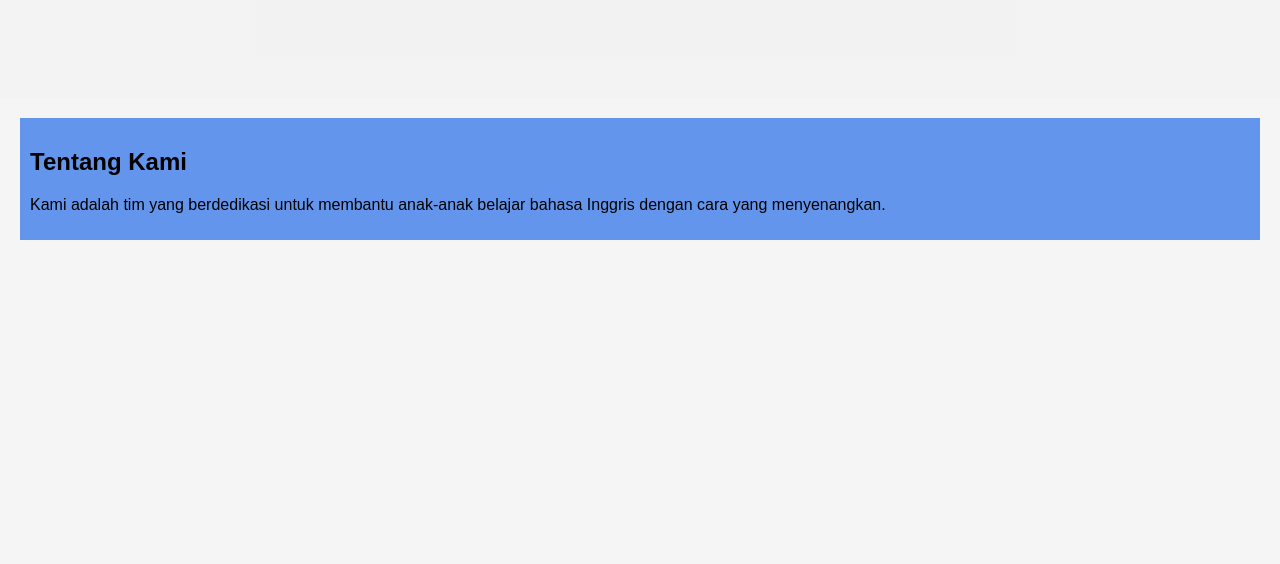
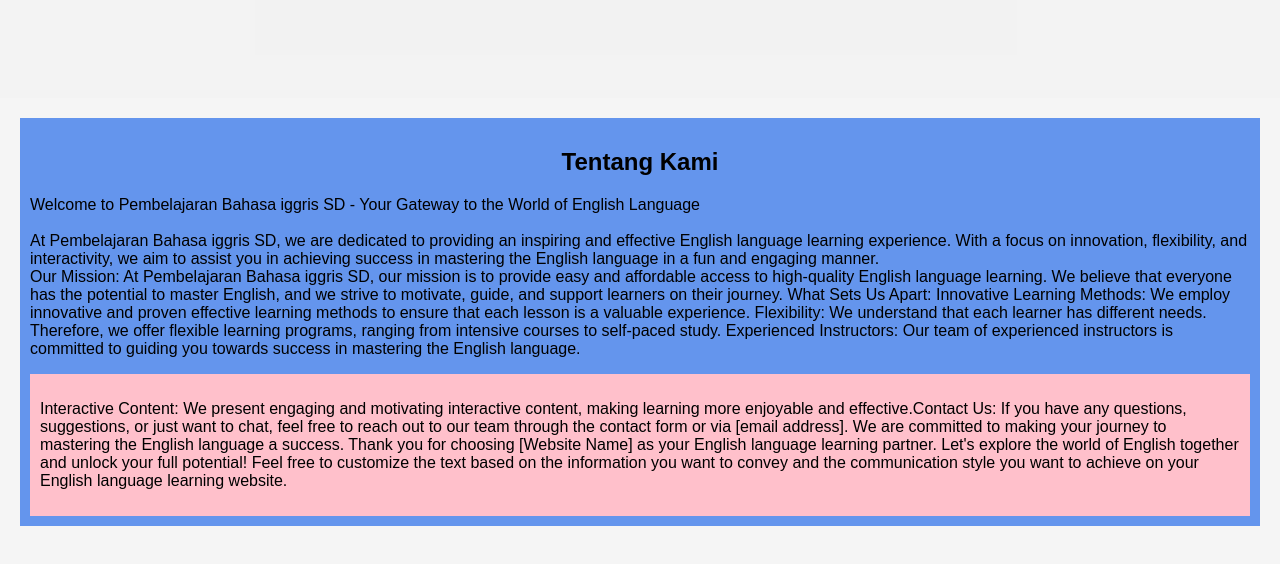
Before and after one commit to olalaanderi/TA-PBO-21B-RO, a plain HTML site: page Codding/aboutLink.html in a window 1280 px wide. Shown: the part 200-764 px from the top of the page. Drawn offline with Linux system fonts and the light colour scheme.

Commit message:
master : update aboutLink

```diff
--- a/Codding/aboutLink.html
+++ b/Codding/aboutLink.html
@@ -240,10 +240,31 @@
 
     <section id="about" style="display: none;">
       <article class="lesson" style="background-color: cornflowerblue; padding: 10px;">
-        <h2>Tentang Kami</h2>
-        <p>Kami adalah tim yang berdedikasi untuk membantu anak-anak belajar bahasa Inggris dengan cara yang
-          menyenangkan.</p>
+        <h2 style="text-align: center;">Tentang Kami</h2>
+        <p>Welcome to Pembelajaran Bahasa iggris SD - Your Gateway to the World of English Language <br>
+
+          <br> At Pembelajaran Bahasa iggris SD, we are dedicated to providing an inspiring and effective English language learning experience. With a focus on innovation, flexibility, and interactivity, we aim to assist you in achieving success in mastering the English language in a fun and engaging manner.
+
+          <br>Our Mission:
+          At Pembelajaran Bahasa iggris SD, our mission is to provide easy and affordable access to high-quality English language learning. We believe that everyone has the potential to master English, and we strive to motivate, guide, and support learners on their journey.
+
+          What Sets Us Apart:
+          Innovative Learning Methods: We employ innovative and proven effective learning methods to ensure that each lesson is a valuable experience.
+
+          Flexibility: We understand that each learner has different needs. Therefore, we offer flexible learning programs, ranging from intensive courses to self-paced study.
+
+          Experienced Instructors: Our team of experienced instructors is committed to guiding you towards success in mastering the English language.
+
+            <article class="lesson" style="background-color: pink; padding: 10px;">
+          <p>Interactive Content: We present engaging and motivating interactive content, making learning more enjoyable and effective.Contact Us:
+
+          If you have any questions, suggestions, or just want to chat, feel free to reach out to our team through the contact form or via [email address]. We are committed to making your journey to mastering the English language a success.
+
+          Thank you for choosing [Website Name] as your English language learning partner. Let's explore the world of English together and unlock your full potential!
+
+          Feel free to customize the text based on the information you want to convey and the communication style you want to achieve on your English language learning website.</p>
       </article>
+        </article>
     </section>
   </main>
 
```
